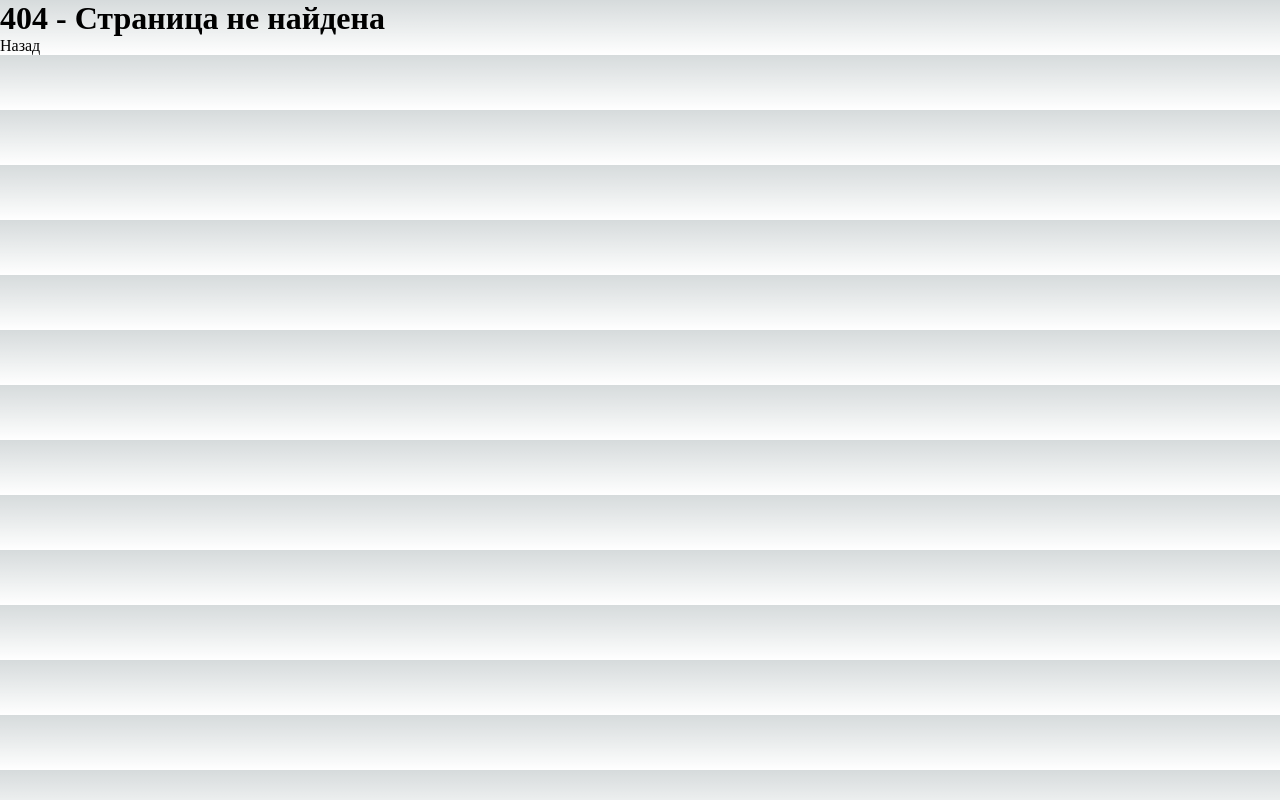
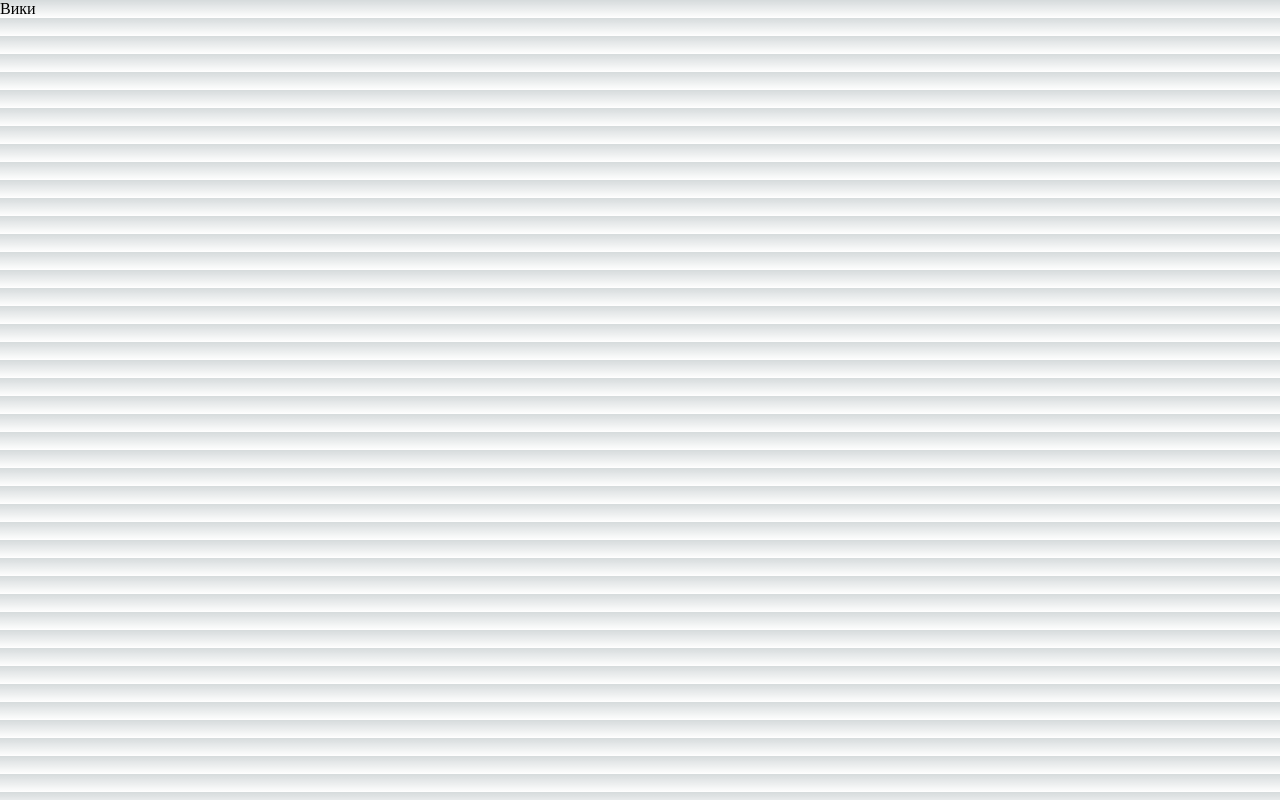
Before and after one commit to wesleezz/NekoWorlds, a Next.js app: page /Wiki in a window 1280 px wide. Before the commit this address had no page. Built offline with nearby package versions, Linux system fonts and the light colour scheme.

Commit message:
Create index.js

```diff
--- /dev/null
+++ b/pages/Wiki/index.js
@@ -0,0 +1,4 @@
+const Wiki = () => {
+ return <div>Вики</div>
+ }
+ export default Wiki
```
